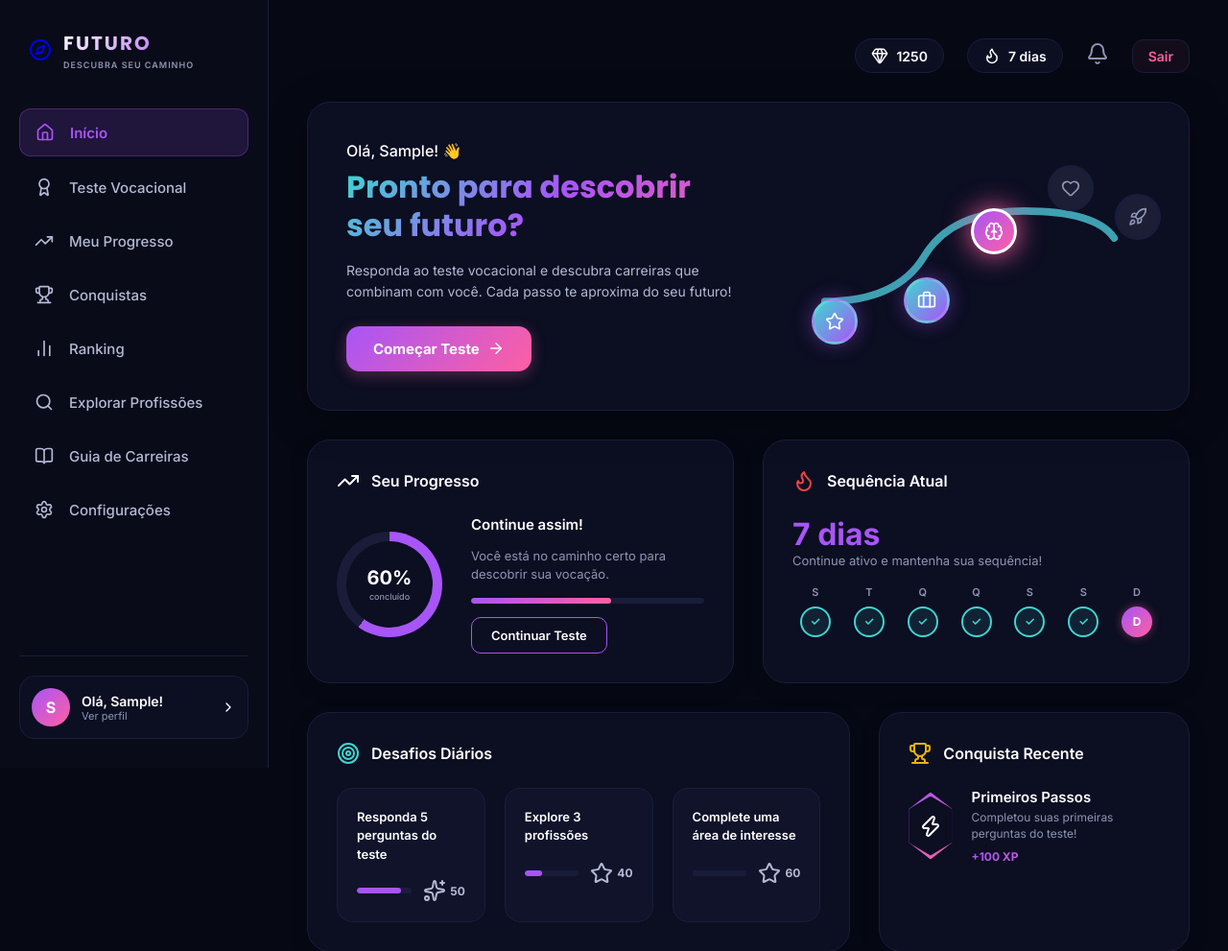
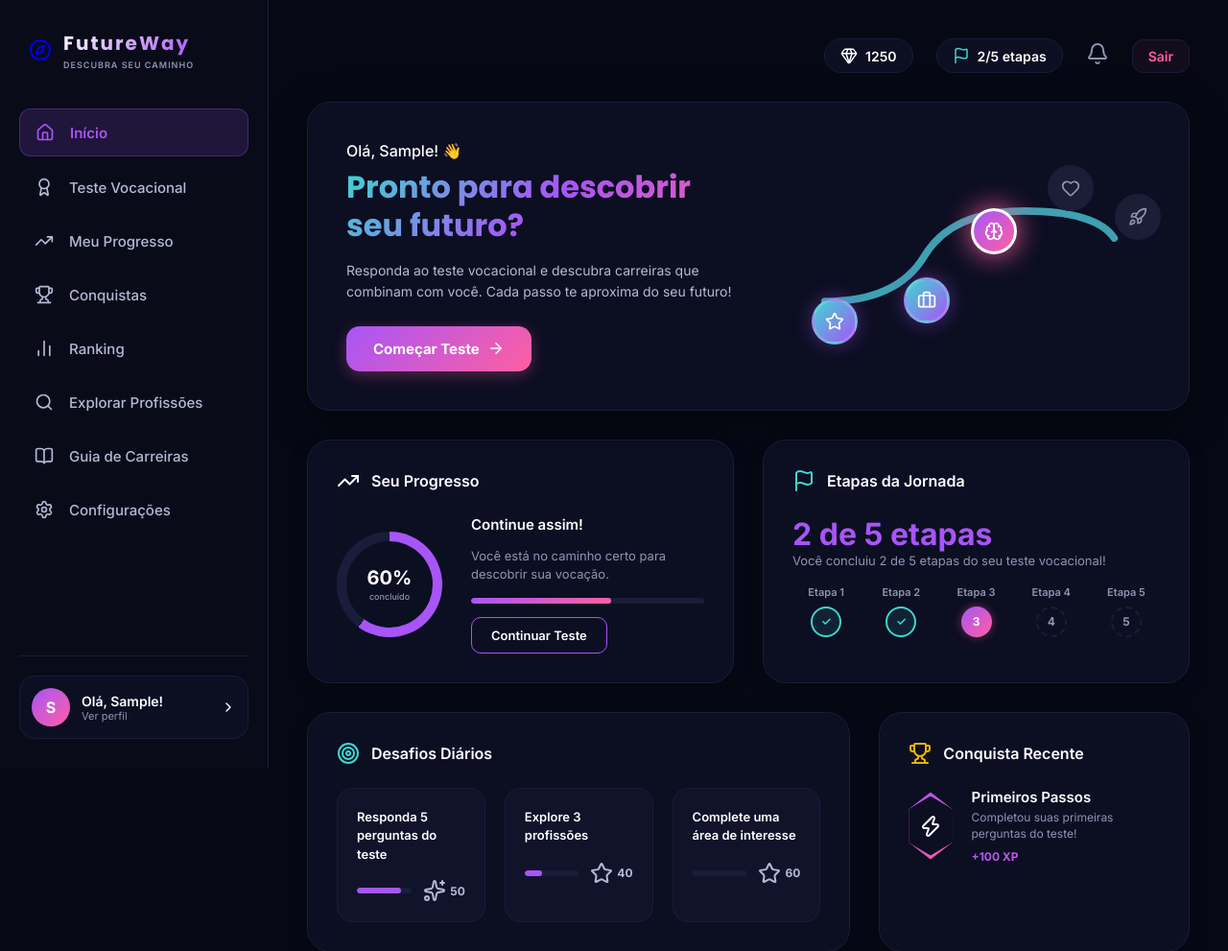
Before and after one commit to joicexds/PlataformaTCC, a Django app: page /home/ in a window 1280 px wide. Shown: the top 991 px of the page at 96% size. Run offline with Django 4.2, Linux system fonts and the light colour scheme; the visitor is signed in with stand-in values (Sample User, id 1).

Commit message:
Corrigido o nome da marca para FutureWay e alterados os dias por etapas concluidas no dashboard

```diff
--- a/templates/explorar_profissoes.html
+++ b/templates/explorar_profissoes.html
@@ -464,7 +464,7 @@
         <a href="{% url 'home' %}" class="brand-logo">
             <i data-lucide="compass"></i>
             <div>
-                <div class="brand-logo-text">FUTURO</div>
+                <div class="brand-logo-text">FutureWay</div>
                 <div class="brand-subtitle">Descubra seu caminho</div>
             </div>
         </a>
@@ -544,8 +544,8 @@
                 <span>1250</span>
             </div>
             <div class="stat-badge streak">
-                <i data-lucide="flame" style="width: 18px; height: 18px;"></i>
-                <span>7 dias</span>
+                <i data-lucide="flag" style="width: 18px; height: 18px; color: var(--color-cyan);"></i>
+                <span>2/5 etapas</span>
             </div>
             <button class="btn-notification">
                 <i data-lucide="bell"></i>
--- a/templates/home.html
+++ b/templates/home.html
@@ -699,7 +699,7 @@
         <a href="{% url 'home' %}" class="brand-logo">
             <i data-lucide="compass"></i>
             <div>
-                <div class="brand-logo-text">FUTURO</div>
+                <div class="brand-logo-text">FutureWay</div>
                 <div class="brand-subtitle">Descubra seu caminho</div>
             </div>
         </a>
@@ -779,8 +779,8 @@
                 <span>1250</span>
             </div>
             <div class="stat-badge streak">
-                <i data-lucide="flame" style="width: 18px; height: 18px;"></i>
-                <span>7 dias</span>
+                <i data-lucide="flag" style="width: 18px; height: 18px; color: var(--color-cyan);"></i>
+                <span>2/5 etapas</span>
             </div>
             <button class="btn-notification">
                 <i data-lucide="bell"></i>
@@ -861,45 +861,37 @@
                 </div>
             </div>
 
-            <!-- Streak Card -->
+            <!-- Streak Card replaced by Completed Stages -->
             <div class="dash-card">
                 <div class="card-header">
-                    <i data-lucide="flame" style="color: #EF4444;"></i>
-                    <h3>Sequência Atual</h3>
+                    <i data-lucide="flag" style="color: var(--color-cyan);"></i>
+                    <h3>Etapas da Jornada</h3>
                 </div>
                 <div class="streak-info">
                     <div>
-                        <div class="streak-count">7 dias</div>
-                        <div class="streak-desc">Continue ativo e mantenha sua sequência!</div>
+                        <div class="streak-count">2 de 5 etapas</div>
+                        <div class="streak-desc">Você concluiu 2 de 5 etapas do seu teste vocacional!</div>
                     </div>
                     <div class="streak-days">
                         <div class="day-box">
-                            <span class="day-label">S</span>
-                            <div class="day-status completed">✓</div>
+                            <span class="day-label">Etapa 1</span>
+                            <div class="day-status completed" title="Introdução">✓</div>
                         </div>
                         <div class="day-box">
-                            <span class="day-label">T</span>
-                            <div class="day-status completed">✓</div>
+                            <span class="day-label">Etapa 2</span>
+                            <div class="day-status completed" title="Competências">✓</div>
                         </div>
                         <div class="day-box">
-                            <span class="day-label">Q</span>
-                            <div class="day-status completed">✓</div>
+                            <span class="day-label">Etapa 3</span>
+                            <div class="day-status active" title="Áreas de Interesse">3</div>
                         </div>
                         <div class="day-box">
-                            <span class="day-label">Q</span>
-                            <div class="day-status completed">✓</div>
+                            <span class="day-label">Etapa 4</span>
+                            <div class="day-status" style="border: 2px dashed var(--border-color); color: var(--text-muted);" title="Valores Pessoais">4</div>
                         </div>
                         <div class="day-box">
-                            <span class="day-label">S</span>
-                            <div class="day-status completed">✓</div>
-                        </div>
-                        <div class="day-box">
-                            <span class="day-label">S</span>
-                            <div class="day-status completed">✓</div>
-                        </div>
-                        <div class="day-box">
-                            <span class="day-label">D</span>
-                            <div class="day-status active">D</div>
+                            <span class="day-label">Etapa 5</span>
+                            <div class="day-status" style="border: 2px dashed var(--border-color); color: var(--text-muted);" title="Resultado Final">5</div>
                         </div>
                     </div>
                 </div>
```
